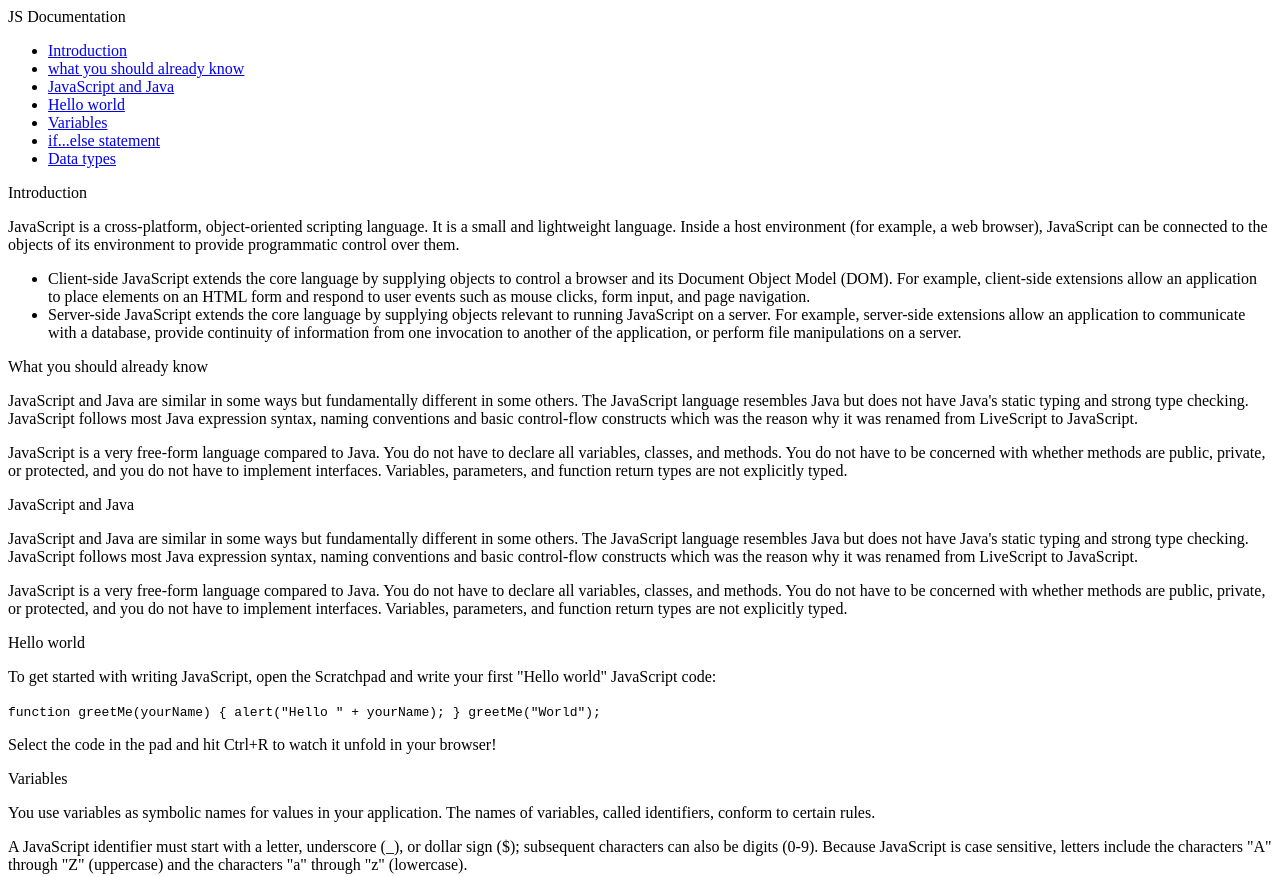
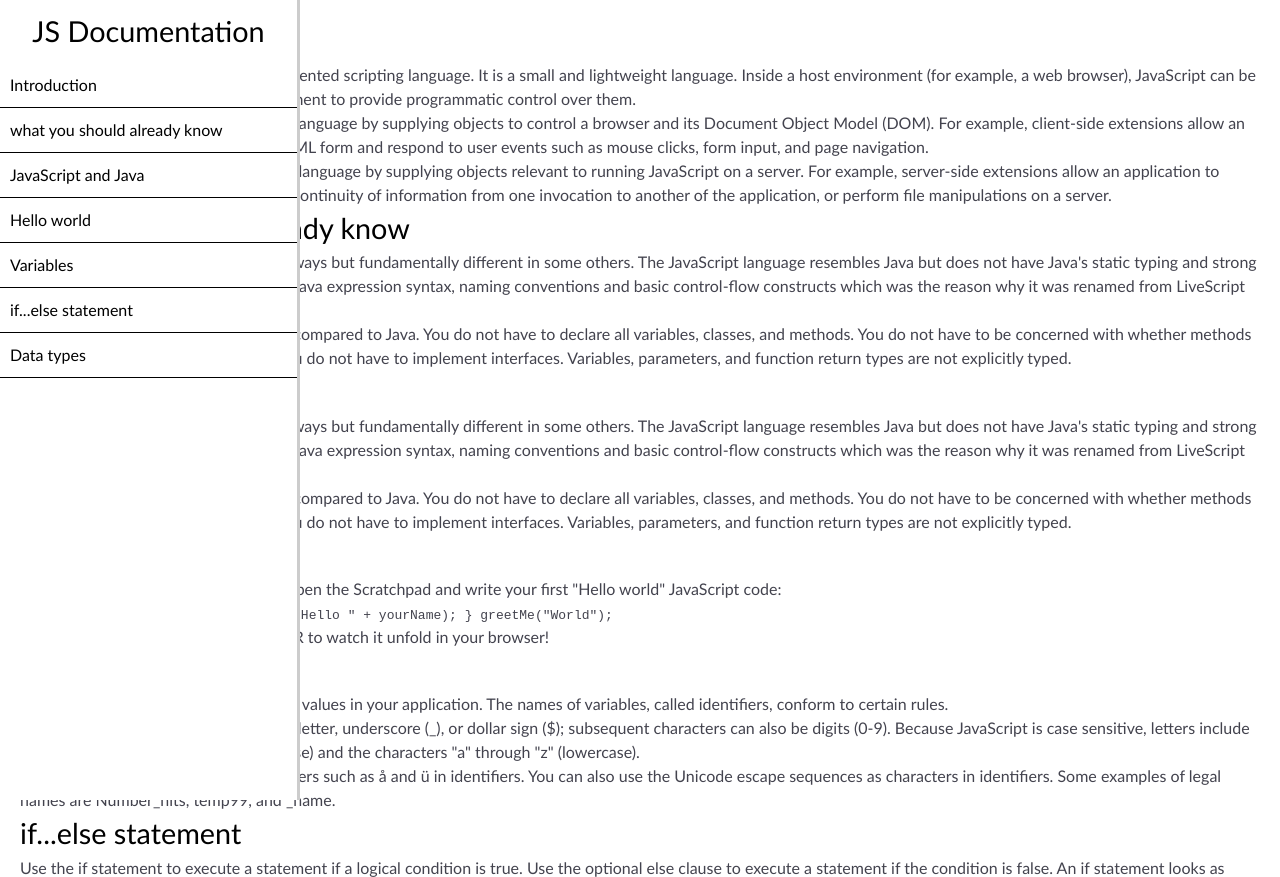
Before and after one commit to TOUSEEF69/TECHNICAL-DOCUMENTATION-PAGE, a plain HTML site: page index.html in a window 1280 px wide. Shown: the top 877 px of the page. Drawn offline with Linux system fonts and the light colour scheme.

Commit message:
The last event

```diff
--- a/css/style.css
+++ b/css/style.css
@@ -1,9 +1,64 @@
-#navabar {
-    width: 40%;
+* {
+    padding: 0;
+    margin: 0;
+    box-sizing: border-box;
 }
 
-@media (max-width: 768px) {
-    body {
-        background-color: gray;
+body {
+    position: relative;
+    color: #43434e;
+    background: #fff;
+    font-family: 'calibri';
+    line-height: 1.5;
+}
+
+#navbar {
+    position: fixed;
+    top: 0;
+    left: 0;
+    width: 300px;
+    height: 100%;
+    background: #fff;
+    border-right: solid #ccc;
+    z-index: 2;
+}
+
+#navbar header {
+    color: #000;
+    margin: 10px;
+    text-align: center;
+    font-size: 1.8rem;
+    font-weight: thin;
+}
+
+#navbar ul li {
+    list-style: none;
+}
+
+#navbar ul li a {
+    display: block;
+    padding: 10px;
+    text-decoration: none;
+    color: #000;
+    border-bottom: 1px solid #000;
+}
+
+#main-doc {
+    position: absolute;
+    margin: 0 0 310px 0;
+    padding: 20px;
+    margin: 0 0 110px 0;
+}
+
+#main-doc header {
+    text-align: left;
+    margin: 0;
+    color: #000;
+    font-size: 1.8rem;
+}
+
+@media(max-width: 460px) {
+    #navbar {
+        width: 40%;
     }
 }
--- a/index.html
+++ b/index.html
@@ -3,7 +3,8 @@
 
 <head>
     <meta charset="UTF-8">
-    <title>Fork Me! FCC: Test Suite Template</title>
+    <meta name="viewport" content="width=device-width, initial-scale=1.0">
+    <title>Bisimwa and Muhammad</title>
     <link rel="stylesheet" href="css/style.css">
 </head>
 
```
Also changed, not shown: style.html (added).
